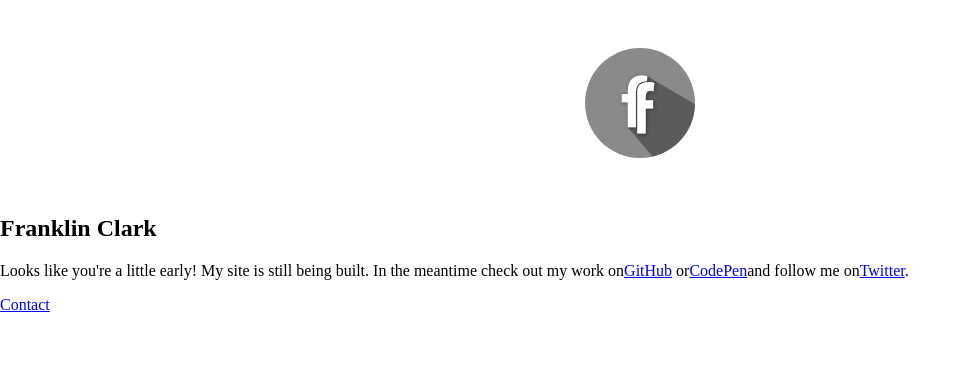
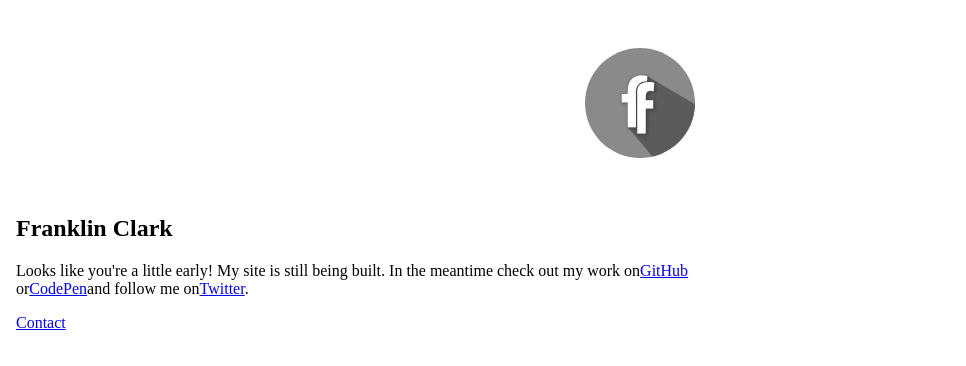
Before and after one commit to ffffranklin/ffffranklin.github.io, a Next.js app: page / in a window 1280 px wide. Shown: the top 366 px of the page, without its empty margins (0-966 px from the left). Built offline with nearby package versions, Linux system fonts and the light colour scheme; grey boxes are pictures that could not be loaded; a web font is replaced by a local one.

Commit message:
Migrate wrapper styles

```diff
--- a/babel.config.js
+++ /dev/null
@@ -1,11 +0,0 @@
-module.exports = function(api) {
-  api.cache(true);
-
-  const presets = ['@babel/env'];
-  const plugins = [];
-
-  return {
-    presets,
-    plugins,
-  };
-};
--- a/components/layout.module.scss
+++ b/components/layout.module.scss
@@ -30,3 +30,12 @@
   padding: 3rem 0 2.3rem;
   text-align: center;
 }
+
+.contentWrapper {
+  width: 100%;
+  padding:0 1rem;
+
+  @media only screen and (min-width: 40.0625em) {
+    width: 58.3333333333%;
+  }
+}
--- a/components/layout.tsx
+++ b/components/layout.tsx
@@ -39,7 +39,7 @@ export function Layout({children}) {
         </header>
 
         <div className="page-content ">
-          <div className="wrapper">
+          <div className={styles.contentWrapper}>
             {children}
           </div>
         </div>
```
